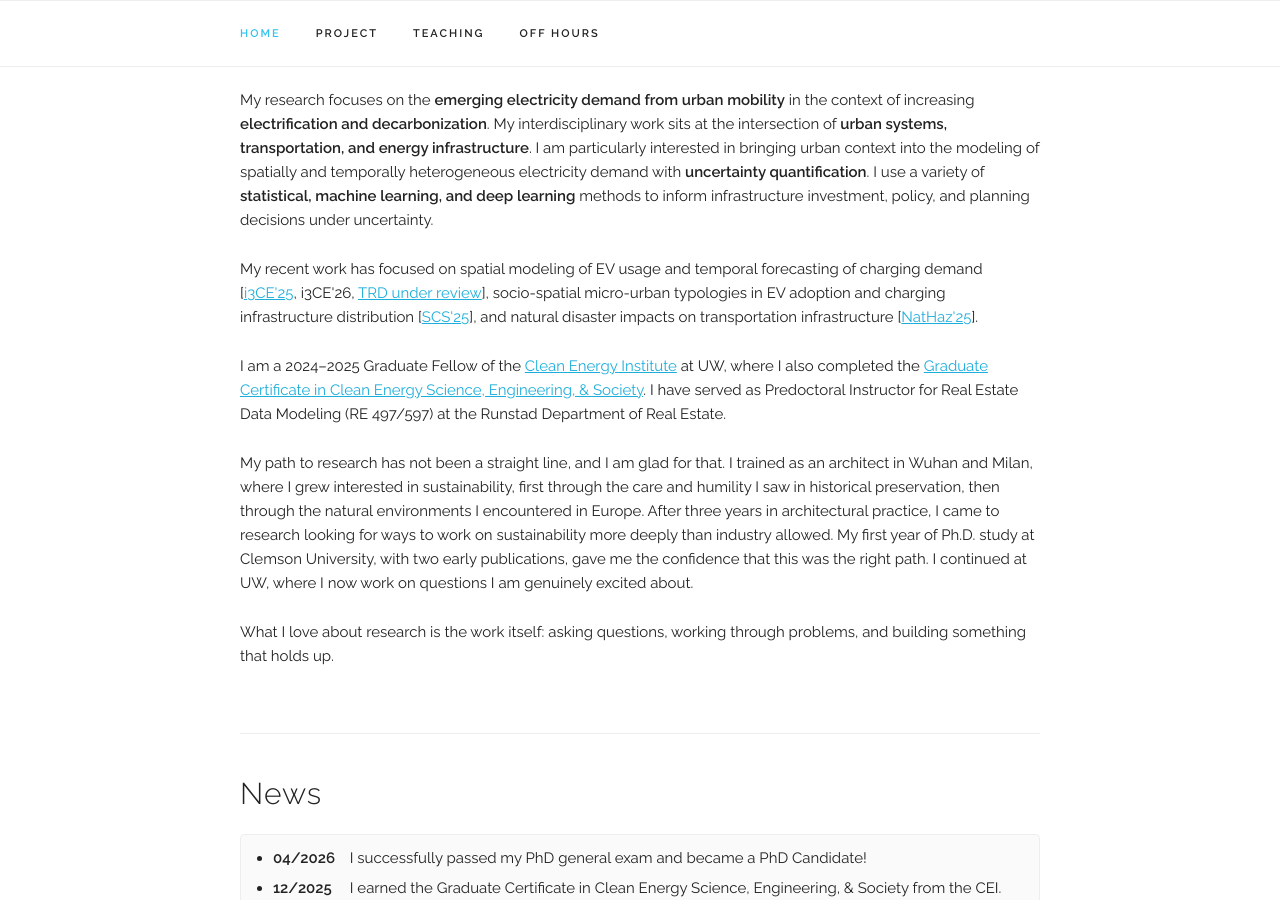
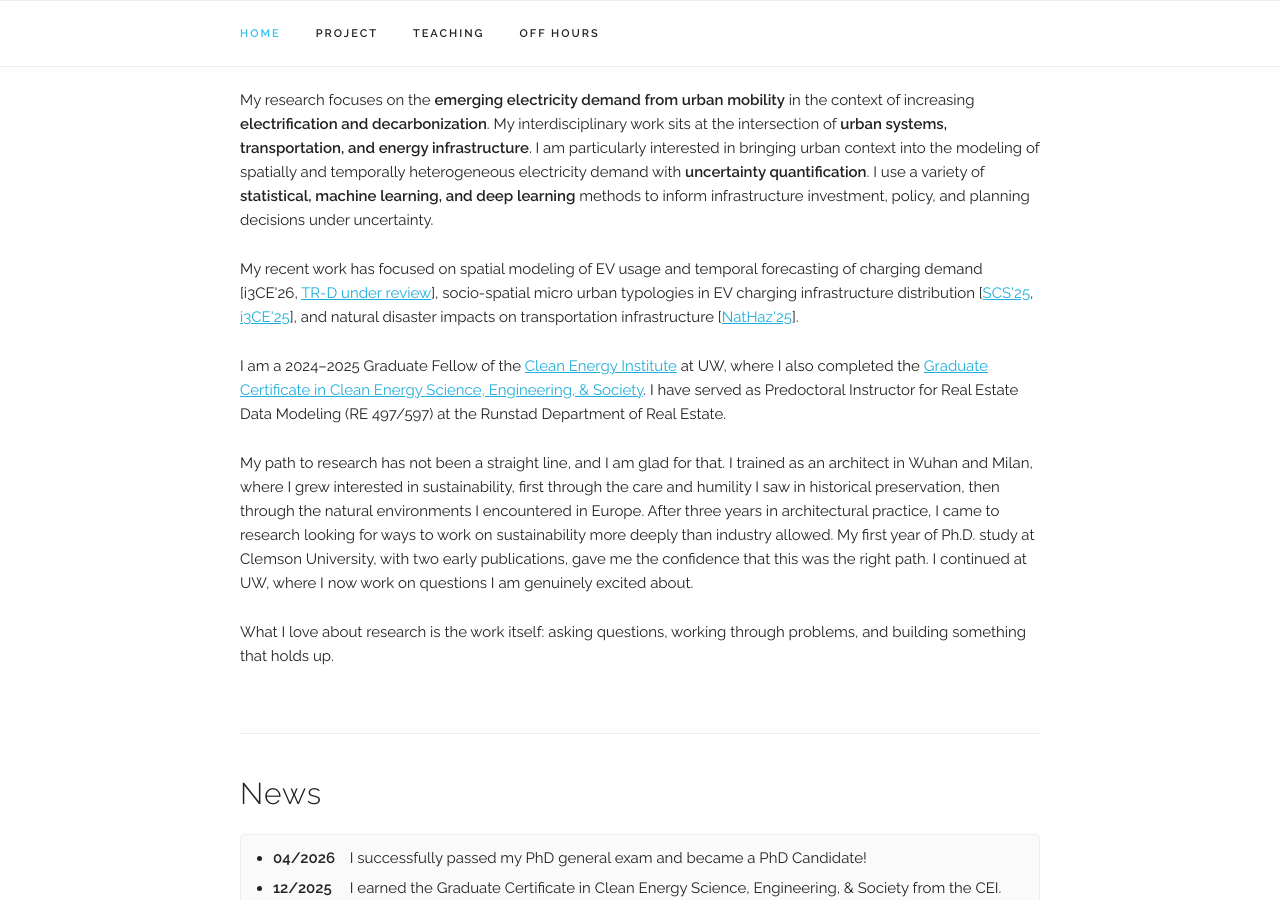
Before and after one commit to ShiQi-Ding/shiqi-ding.github.io, a Jekyll site: the page built from index.html, in a window 1280 px wide and 900 px high, scrolled down 446 px. Built offline with Jekyll 4.4.1, drawn with Linux system fonts in a browser that asks for light colours; some web fonts are replaced.

Commit message:
Update index.html

```diff
--- a/index.html
+++ b/index.html
@@ -19,11 +19,11 @@ needs_map: true
   <p>
     My recent work has focused on
     spatial modeling of EV usage and temporal forecasting of charging demand
-    [<a href="https://doi.org/10.1061/9780784486443.030" target="_blank">i3CE'25</a>,
-    i3CE'26,
-    <a href="http://dx.doi.org/10.2139/ssrn.6161434" target="_blank">TRD under review</a>],
-    socio-spatial micro-urban typologies in EV adoption and charging infrastructure distribution
-    [<a href="https://doi.org/10.1016/j.scs.2025.106193" target="_blank">SCS'25</a>],
+    [i3CE'26,
+    <a href="http://dx.doi.org/10.2139/ssrn.6161434" target="_blank">TR-D under review</a>],
+    socio-spatial micro urban typologies in EV charging infrastructure distribution
+    [<a href="https://doi.org/10.1016/j.scs.2025.106193" target="_blank">SCS'25</a>,
+    <a href="https://doi.org/10.1061/9780784486443.030" target="_blank">i3CE'25</a>],
     and natural disaster impacts on transportation infrastructure
     [<a href="https://doi.org/10.1007/s11069-025-07504-9" target="_blank">NatHaz'25</a>].
   </p>
```
